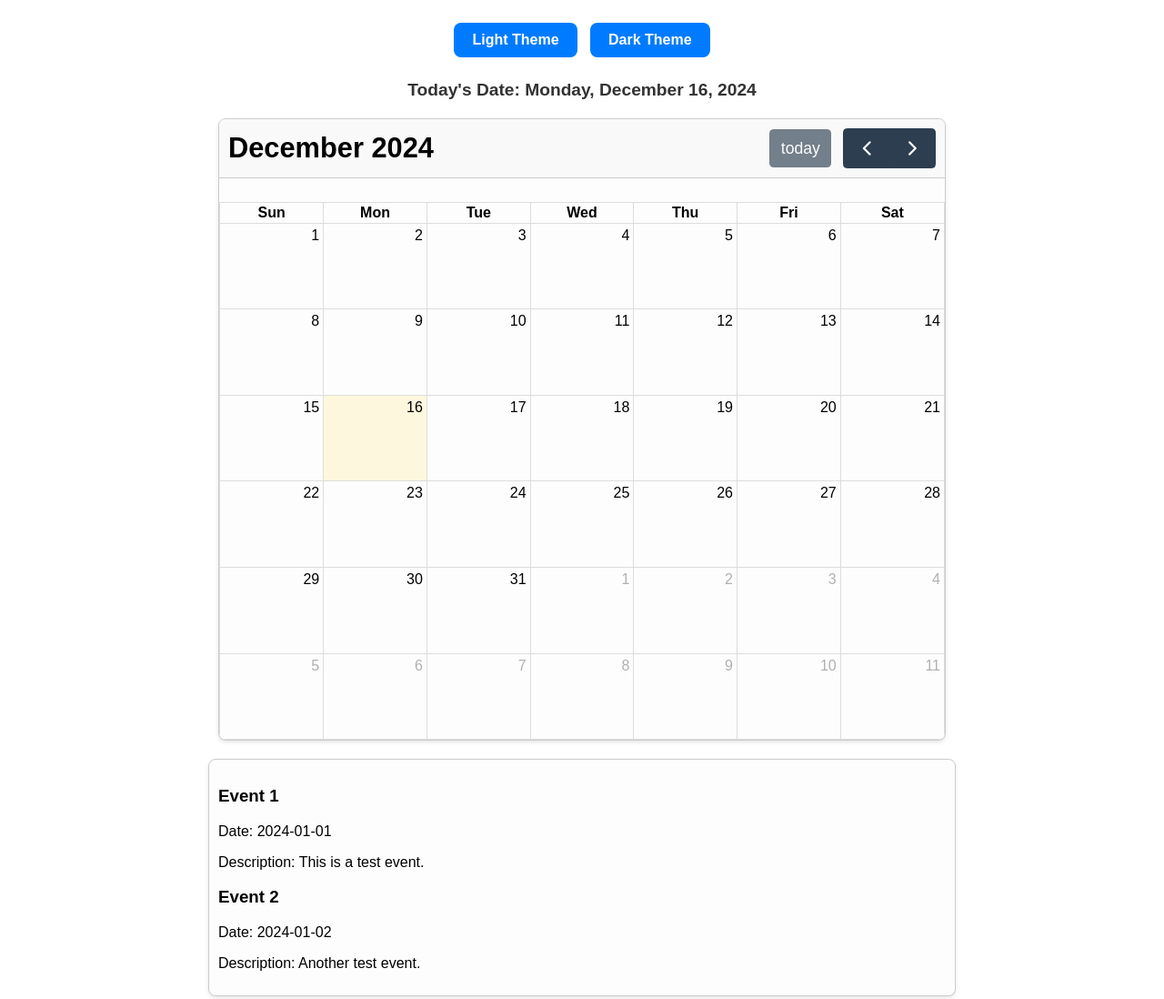
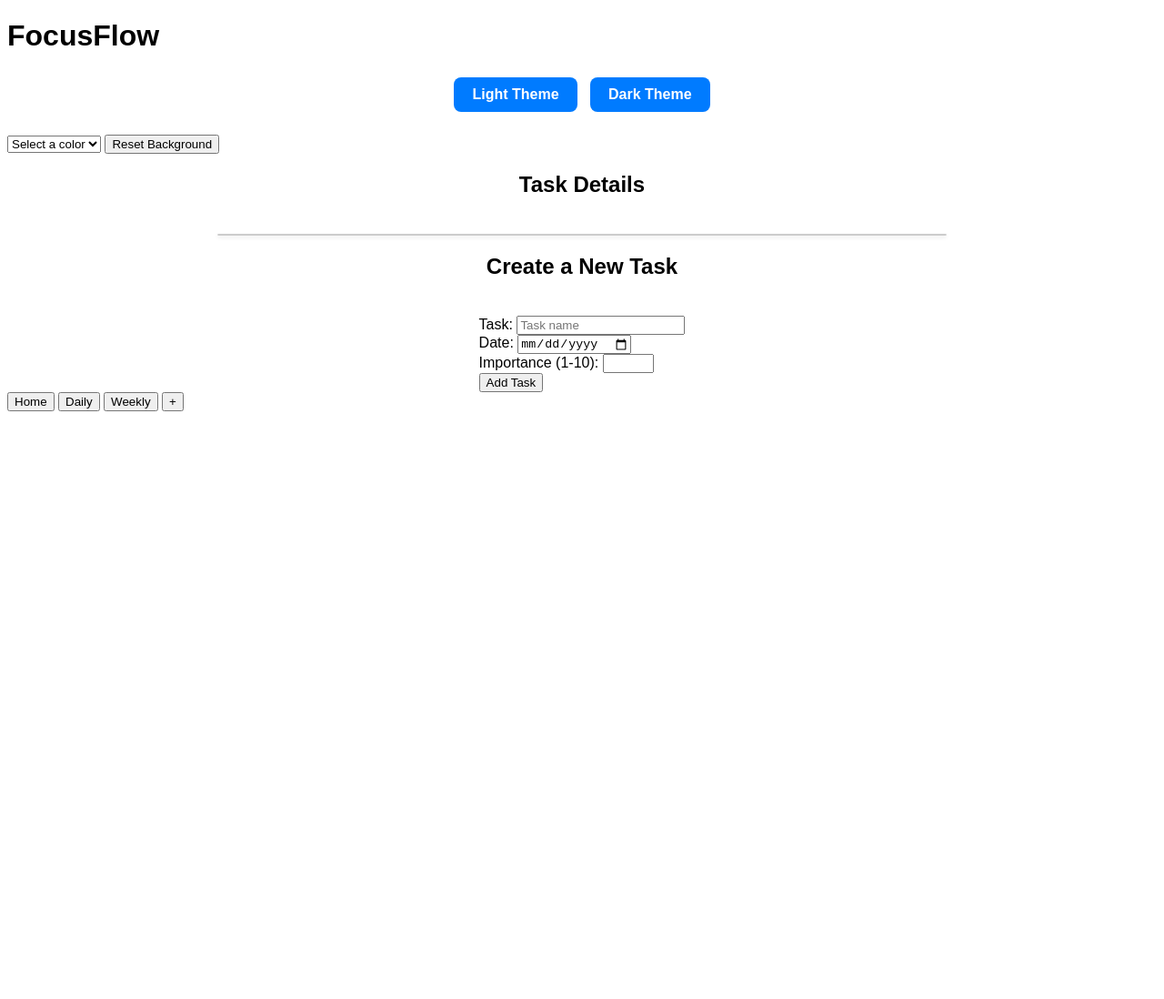
Before and after one commit to AFlores17/FocusFlow, a plain HTML site: page index.html in a window 1280 px wide. Shown: the whole page at 91% size. After the commit the page ends 800 px from the top, so only its background shows below. Drawn offline with nearby package versions, Linux system fonts and the light colour scheme; files whose address does not match are found by name.

Commit message:
Update index.html

```diff
--- a/index.html
+++ b/index.html
@@ -3,38 +3,79 @@
 <head>
     <meta charset="UTF-8">
     <meta name="viewport" content="width=device-width, initial-scale=1.0">
-    <title>Application</title>
-    <meta name="description" content="A simple event management application">
-    <meta name="author" content="Your Name">
+    <title>FocusFlow</title>
+    <!-- Stylesheets -->
     <link rel="stylesheet" href="styles.css">
-
     <link href="https://cdn.jsdelivr.net/npm/fullcalendar@5.11.0/main.min.css" rel="stylesheet">
 </head>
 <body class="light-theme">
+    <!-- Header -->
+    <header>
+        <h1 class="app-title">FocusFlow</h1>
         <div id="theme-toggle">
             <button id="light-theme">Light Theme</button>
             <button id="dark-theme">Dark Theme</button>
         </div>
+        <!-- Color Selector Menu -->
+        <div id="color-selector-menu">
+            <select id="color-selector">
+                <option value="">Select a color</option>
+                <option value="#ffcccb">Light Red</option>
+                <option value="#add8e6">Light Blue</option>
+                <option value="#dda0dd">Light Purple</option>
+                <option value="#ffb6c1">Light Pink</option>
+            </select>
+            <button id="reset-color">Reset Background</button>
+        </div>
+    </header>
 
-    <div id="current-date">
-        <p>Loading current date...</p>
+
+
+    <!-- Views -->
+    <div id="task-details-view" class="container active view">
+        <h2>Task Details</h2>
+        <div id="calendar"></div>
     </div>
 
-    <div class="container">
-
-        <div id="calendar"></div>
-
-        <div id="event-list">
-            <h2>Events</h2>
-            <p>Loading events...</p>
+   <div id="daily-overview-view" class="container view">
+    <div id="daily-tasks">
+        <!-- Tasks here -->
     </div>
 </div>
 
-    <noscript>
-        <p>Please enable JavaScript to view the application.</p>
-    </noscript>
+<div id="weekly-overview-view" class="container view">
+    <div id="weekly-tasks">
+        <!-- Tasks here -->
+    </div>
+</div>
 
-    <script type="module" src="main.js"></script>
+
+    <div id="task-creation-view" class="container view">
+        <h2>Create a New Task</h2>
+        <form id="task-form">
+            <label for="task-name">Task:</label>
+            <input type="text" id="task-name" placeholder="Task name" required><br>
+
+            <label for="task-date">Date:</label>
+            <input type="date" id="task-date" required><br>
+
+            <label for="task-importance">Importance (1-10):</label>
+            <input type="number" id="task-importance" min="1" max="10" required><br>
+
+            <button type="submit">Add Task</button>
+        </form>
+    </div>
+
+    <!-- Navigation -->
+    <footer id="bottom-navigation">
+        <button data-target="task-details-view" class="active">Home</button>
+        <button data-target="daily-overview-view">Daily</button>
+        <button data-target="weekly-overview-view">Weekly</button>
+        <button data-target="task-creation-view" id="add-button">+</button>
+    </footer>
+
+    <!-- Scripts -->
     <script src="https://cdn.jsdelivr.net/npm/fullcalendar@5.11.0/main.min.js"></script>
+    <script src="renderer.js"></script>
 </body>
 </html>
```
Lines whose indentation alone changed are shown as unchanged.
